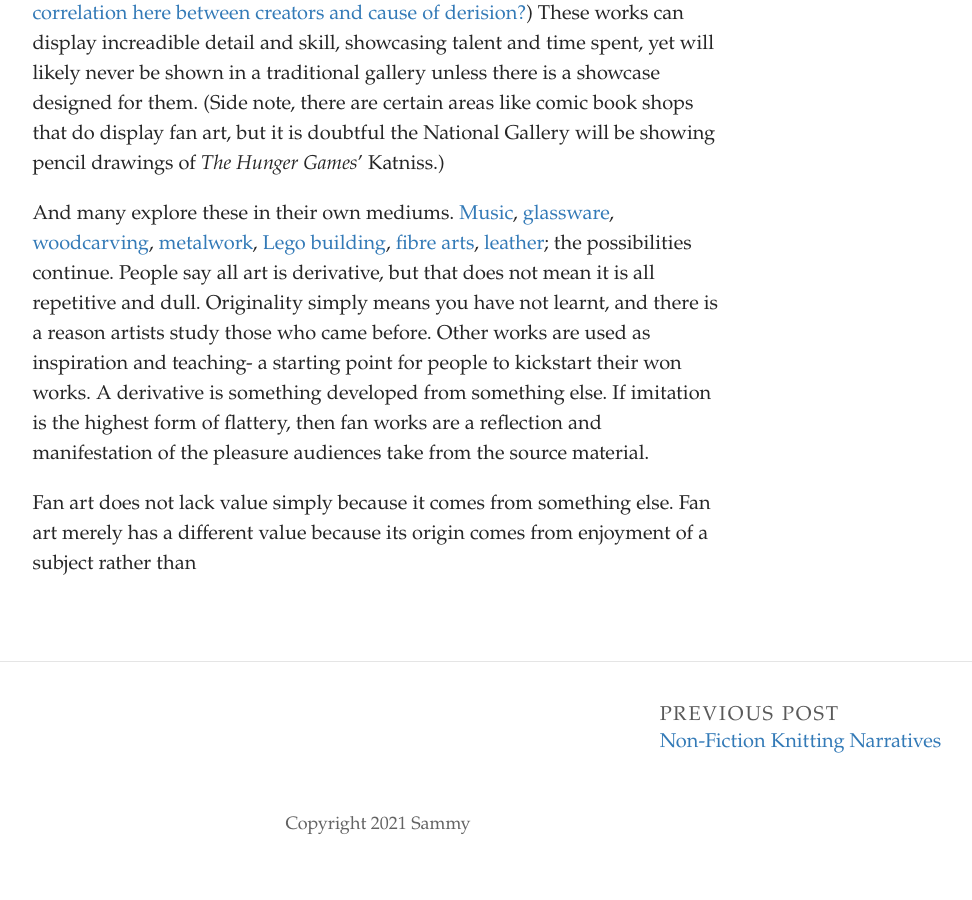
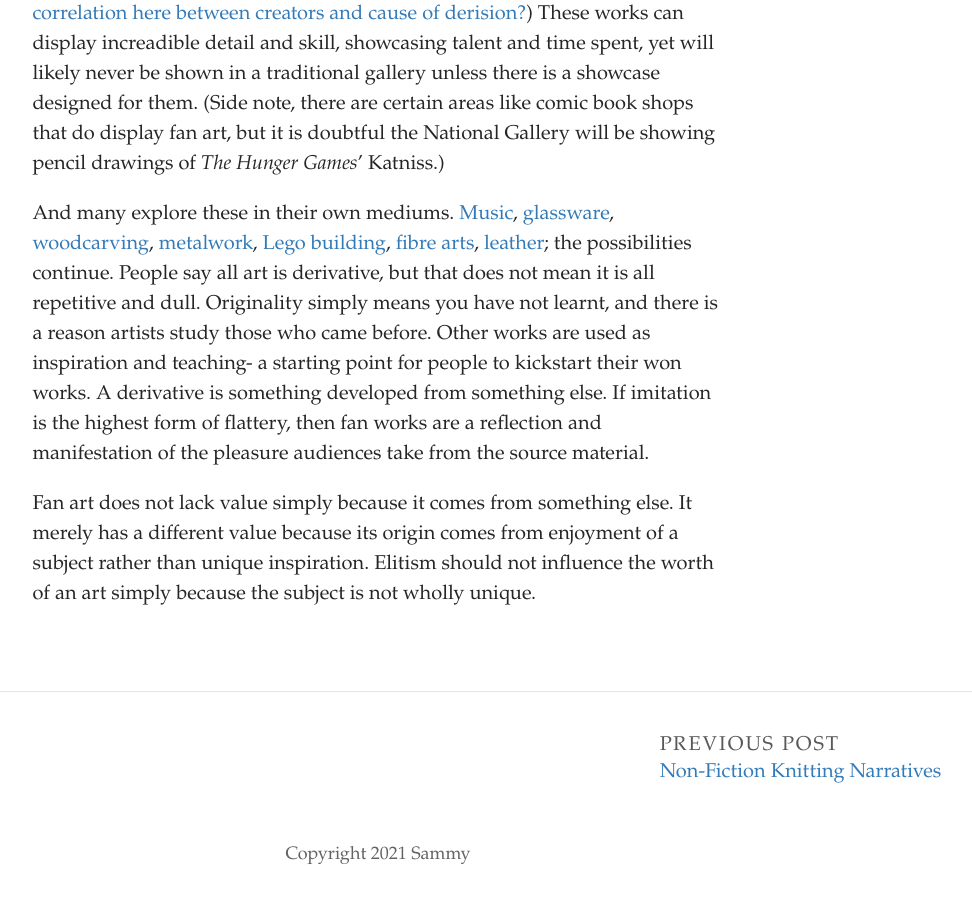
Before and after one commit to SammySpinsAYarn/Blog, a Jekyll site: the page built from _posts/2023-05-16-insert-a-title.md, in a window 1280 px wide and 900 px high, scrolled down 1180 px. Shown: the whole window, without its empty margins (262-1234 px from the left). Built offline with Jekyll 4.4.1, drawn with Linux system fonts in a browser that asks for light colours; some web fonts are replaced; before the commit the page ends 2050 px from its top, so only the background shows below that.

Commit message:
Update Post “2023-05-16-insert-a-title”

```diff
--- a/_posts/2023-05-16-insert-a-title.md
+++ b/_posts/2023-05-16-insert-a-title.md
@@ -13,4 +13,4 @@ F﻿or the more artistically inclined, fan art is also a huge category of creati
 
 A﻿nd many explore these in their own mediums. [Music](https://www.youtube.com/watch?v=bO3zQ7yxbyo), [glassware](https://marimaarte.com/products/bts-glass-mug), [woodcarving](https://imgur.com/gallery/ZJYXrsk), [metalwork](https://www.etsy.com/uk/listing/1171934008/tardis-iron-hanging-basket-bracket?ga_order=most_relevant&ga_search_type=all&ga_view_type=gallery&ga_search_query=doctor+who+glass&ref=sr_gallery-1-15&pro=1&frs=1&organic_search_click=1), [Lego building](https://www.entertainmentearth.com/news/artist-recreates-iconic-dc-comics-characters-and-vehicles-as-life-size-lego-statues/), [fibre arts](https://www.ravelry.com/projects/Owlish/baskerville), [leather](https://www.deviantart.com/vladdrakul88/art/Game-of-Thrones-Leather-Wallet-442458202);﻿ the possibilities continue. People say all art is derivative, but that does not mean it is all repetitive and dull. Originality simply means you have not learnt, and there is a reason artists study those who came before. Other works are used as inspiration and teaching- a starting point for people to kickstart their won works. A derivative is something developed from something else. If imitation is the highest form of flattery, then fan works are a reflection and manifestation of the pleasure audiences take from the source material.
 
-F﻿an art does not lack value simply because it comes from something else. Fan art merely has a different value because its origin comes from enjoyment of a subject rather than
+F﻿an art does not lack value simply because it comes from something else. It merely has a different value because its origin comes from enjoyment of a subject rather than unique inspiration. Elitism should not influence the worth of an art simply because the subject is not wholly unique.
```
